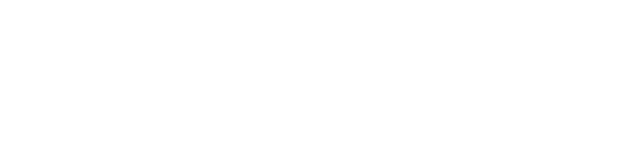
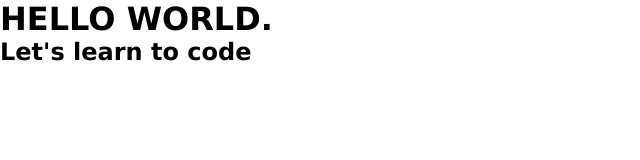
Before and after one commit to itsapep/web-donasi-hutan, a plain HTML site: page index.html in a window 1280 px wide. Shown: the whole page, without its empty margins (0-640 px from the left). Drawn offline with Linux system fonts and the light colour scheme.

Commit message:
Update index.html

```diff
--- a/index.html
+++ b/index.html
@@ -3,10 +3,26 @@
   <head>
     <meta charset="utf-8">
     <meta name="viewport" content="width=device-width, initial-scale=1.0">
-    <title>Progate</title>
+    <title>grup38</title>
     <link rel="stylesheet" href="stylesheet.css">
   </head>
   <body>
+    <header>
+      <!-- Write your code below -->
 
+    </header>
+
+    <div class="main">
+      <div class="top">
+        <h1>HELLO WORLD<span>.</span>
+        </h1>
+        <h2>Let's learn to code</h2>
+      </div>
+    </div>
+
+    <footer>
+      <!-- Write your code below -->
+
+    </footer>
   </body>
 </html>
```
